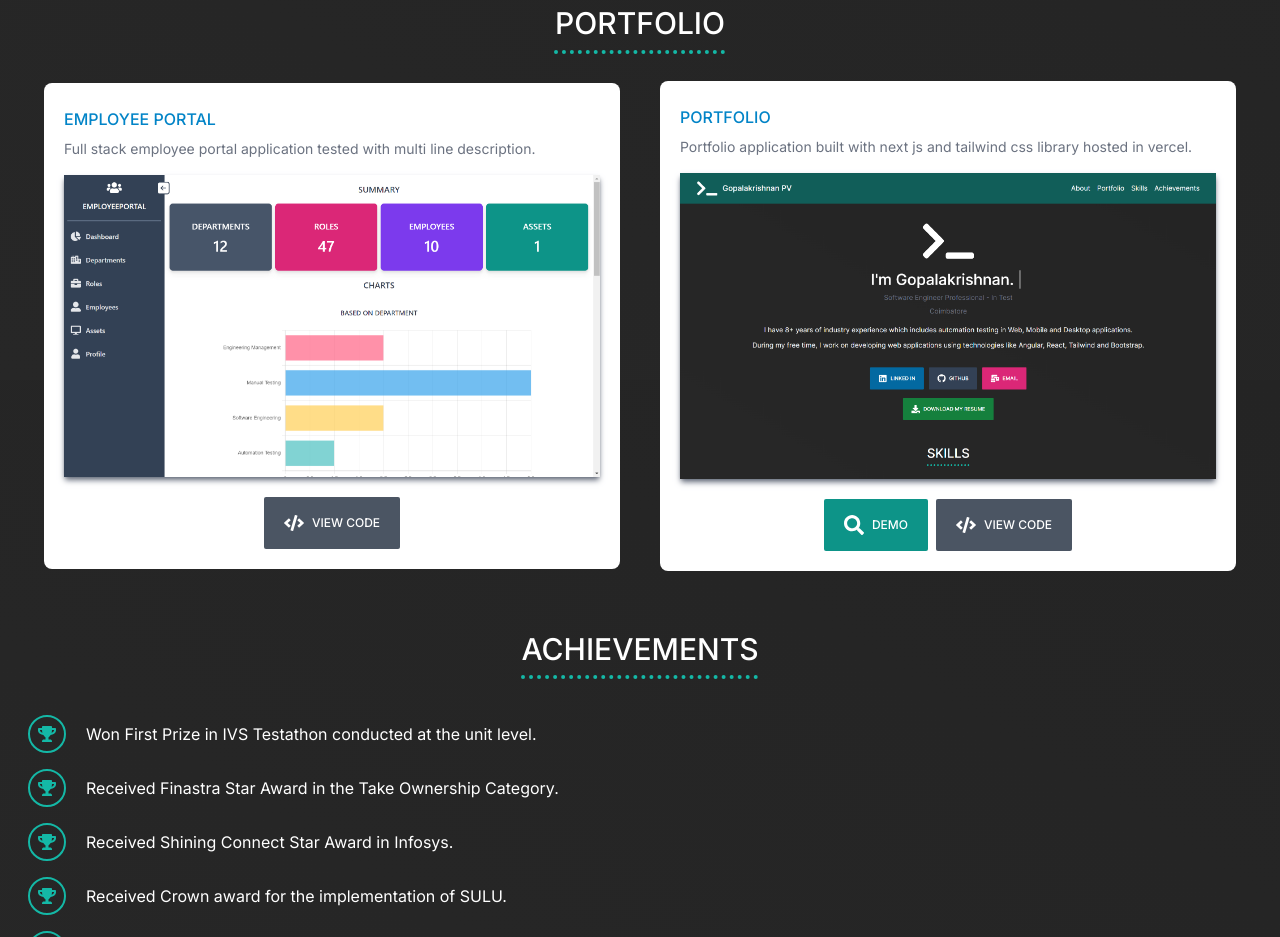
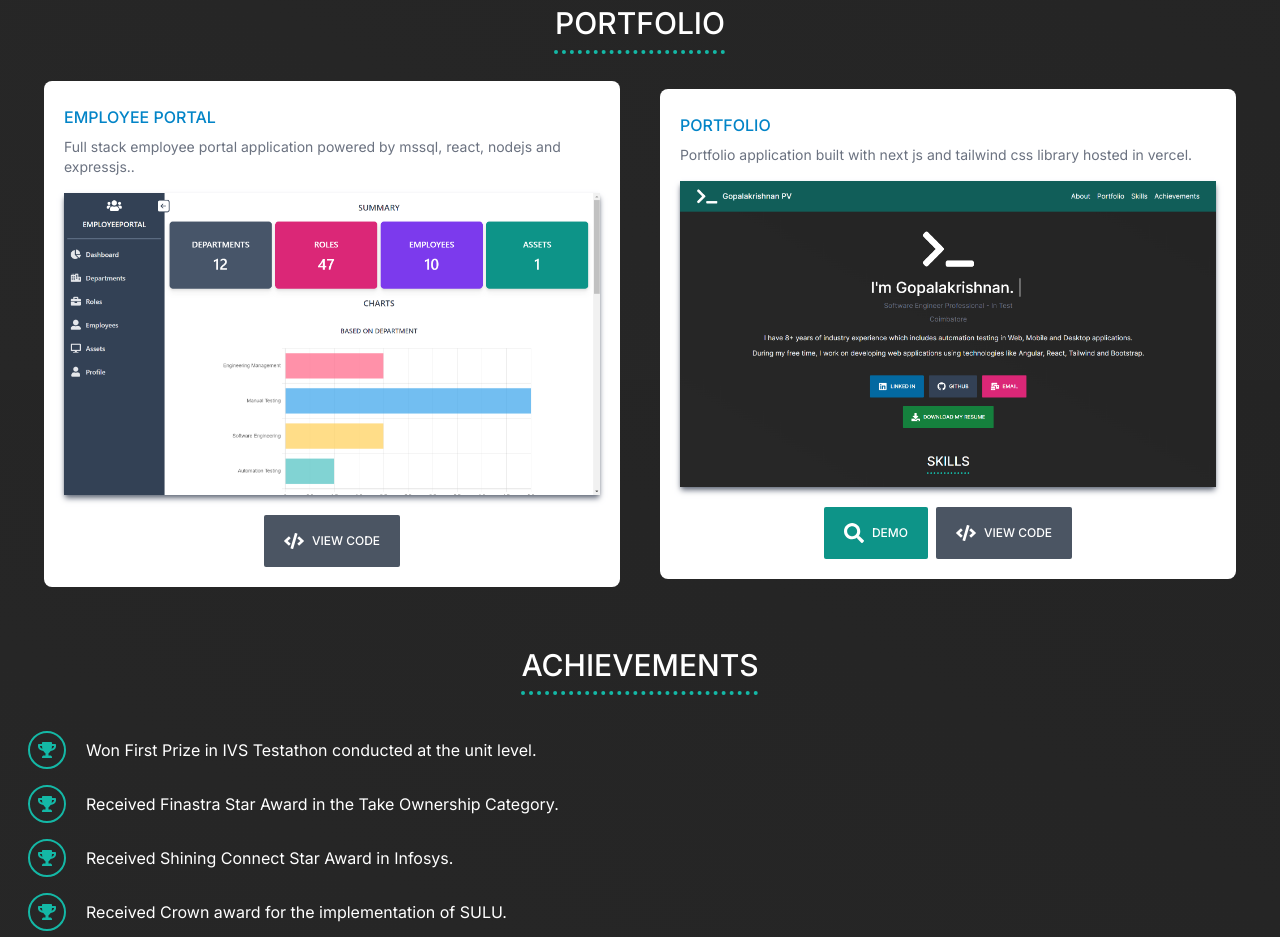
Before and after one commit to gktomic/gopalakrishnan, a Next.js app: page / in a window 1280 px wide. Shown: the part 1220-2157 px from the top of the page. Built offline with nearby package versions, Linux system fonts and the light colour scheme.

Commit message:
Update employee portal description

```diff
--- a/app/components/Portfolio.tsx
+++ b/app/components/Portfolio.tsx
@@ -6,7 +6,7 @@ export function Portfolio() {
     return <div>
         <h1 className="mt-10 text-3xl font-medium uppercase text-white py-5 text-center underline underline-offset-[16px] decoration-4 decoration-dotted decoration-teal-500">Portfolio</h1>
         <div className="mt-5 flex flex-row justify-center items-center flex-wrap gap-10">
-            <Card title="Employee Portal" description="Full stack employee portal application tested with multi line description." thumbnail={employeeportal_thumbnail} codelink="https://github.com/gopalakrishnanpv/sern-employee-portal" />
+            <Card title="Employee Portal" description="Full stack employee portal application powered by mssql, react, nodejs and expressjs.." thumbnail={employeeportal_thumbnail} codelink="https://github.com/gopalakrishnanpv/sern-employee-portal" />
             <Card title="Portfolio" description="Portfolio application built with next js and tailwind css library hosted in vercel." thumbnail={portfolio_thumbnail} codelink="https://github.com/gopalakrishnanpv/next-portfolio" demolink="https://portfolio-gopalakrishnan.vercel.app" />
         </div>
     </div >
```
